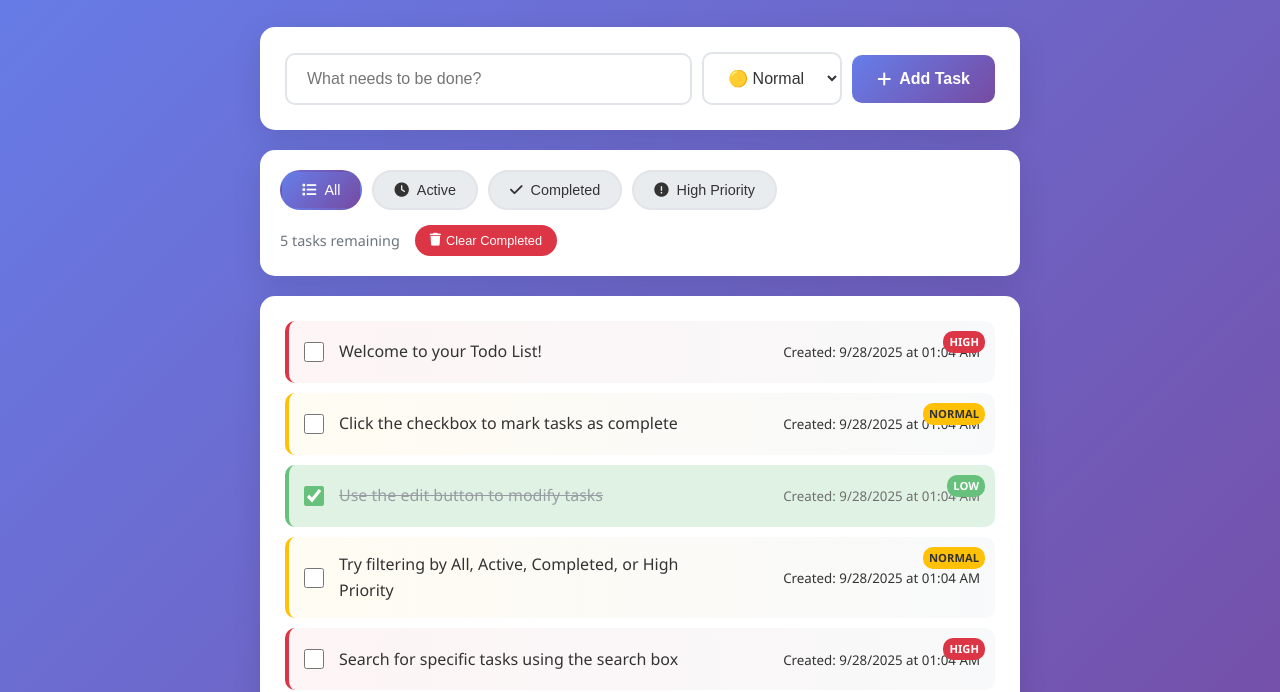
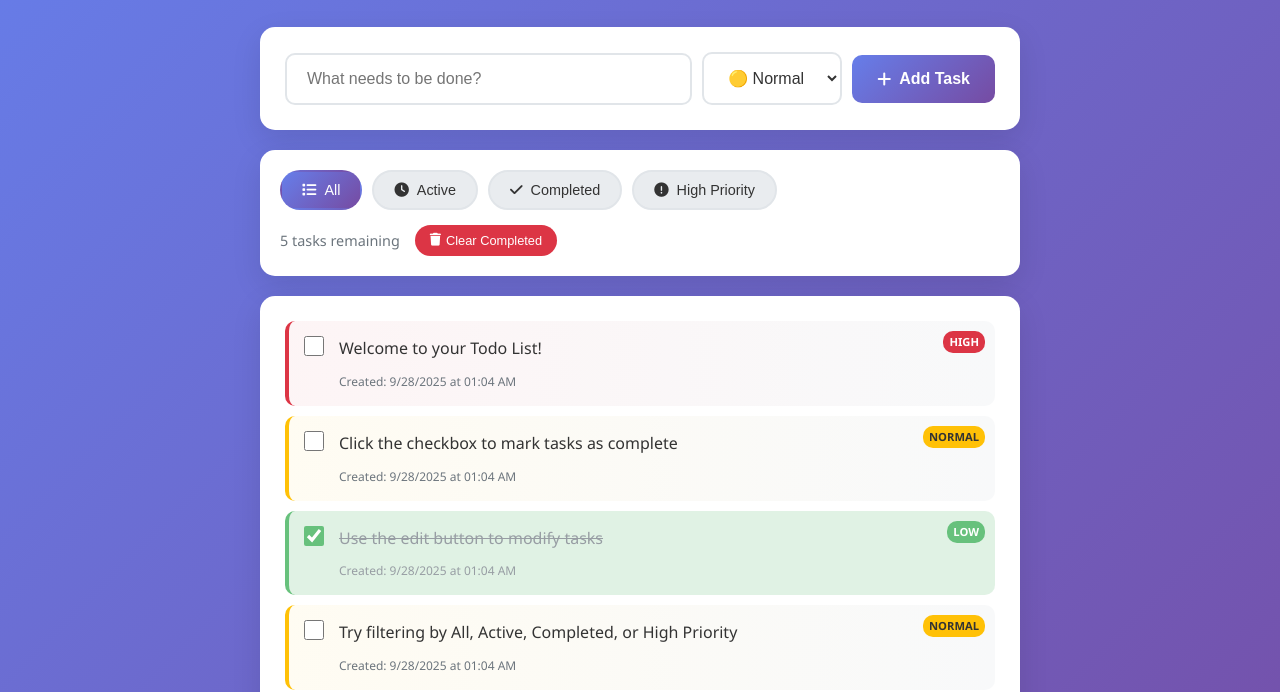
Before and after one commit to gordonhatusupy/todo-test-app, a website: page index.html in a window 1280 px wide. Shown: the part 125-817 px from the top of the page. Drawn offline with Linux system fonts and the light colour scheme.

Commit message:
fix: resolve priority badge overlapping with date text
- Add padding-right to todo-item to make space for priority badge
- Restructure HTML with todo-content wrapper for better layout
- Change align-items to flex-start for proper vertical alignment
- Add z-index to priority badge to ensure proper layering
- Improve spacing and organization of todo item elements

```diff
--- a/script.js
+++ b/script.js
@@ -281,7 +281,12 @@ class TodoApp {
                     class="todo-checkbox"
                     ${todo.completed ? 'checked' : ''}
                 >
-                <span class="todo-text">${this.escapeHtml(todo.text)}</span>
+                <div class="todo-content">
+                    <span class="todo-text">${this.escapeHtml(todo.text)}</span>
+                    <div class="todo-meta">
+                        <small class="todo-date">Created: ${createdDate} at ${createdTime}</small>
+                    </div>
+                </div>
                 <div class="todo-actions">
                     <button class="action-btn edit-btn" title="Edit task">
                         <i class="fas fa-edit"></i>
@@ -291,9 +296,6 @@ class TodoApp {
                     </button>
                 </div>
                 <div class="priority-badge ${todo.priority}">${todo.priority}</div>
-                <div class="todo-meta">
-                    <small class="todo-date">Created: ${createdDate} at ${createdTime}</small>
-                </div>
             </li>
         `;
     }
--- a/styles.css
+++ b/styles.css
@@ -268,7 +268,7 @@ body {
 
 .todo-item {
     display: flex;
-    align-items: center;
+    align-items: flex-start;
     padding: 15px;
     margin-bottom: 10px;
     background: var(--hover-bg);
@@ -276,6 +276,7 @@ body {
     transition: all 0.3s ease;
     border-left: 4px solid transparent;
     position: relative;
+    padding-right: 80px; /* Make space for priority badge */
 }
 
 .todo-item:hover {
@@ -308,6 +309,7 @@ body {
     border-radius: 10px;
     font-weight: 600;
     text-transform: uppercase;
+    z-index: 2;
 }
 
 .priority-badge.high {
@@ -323,6 +325,18 @@ body {
 .priority-badge.low {
     background: #28a745;
     color: white;
+}
+
+.todo-meta {
+    margin-top: 5px;
+    width: 100%;
+}
+
+.todo-date {
+    font-size: 0.75rem;
+    color: var(--text-secondary);
+    display: block;
+    margin-top: 5px;
 }
 
 .todo-item:hover {
@@ -353,6 +367,13 @@ body {
     flex: 1;
     font-size: 1rem;
     word-break: break-word;
+    margin-right: 10px;
+}
+
+.todo-content {
+    flex: 1;
+    display: flex;
+    flex-direction: column;
 }
 
 .todo-actions {
```
